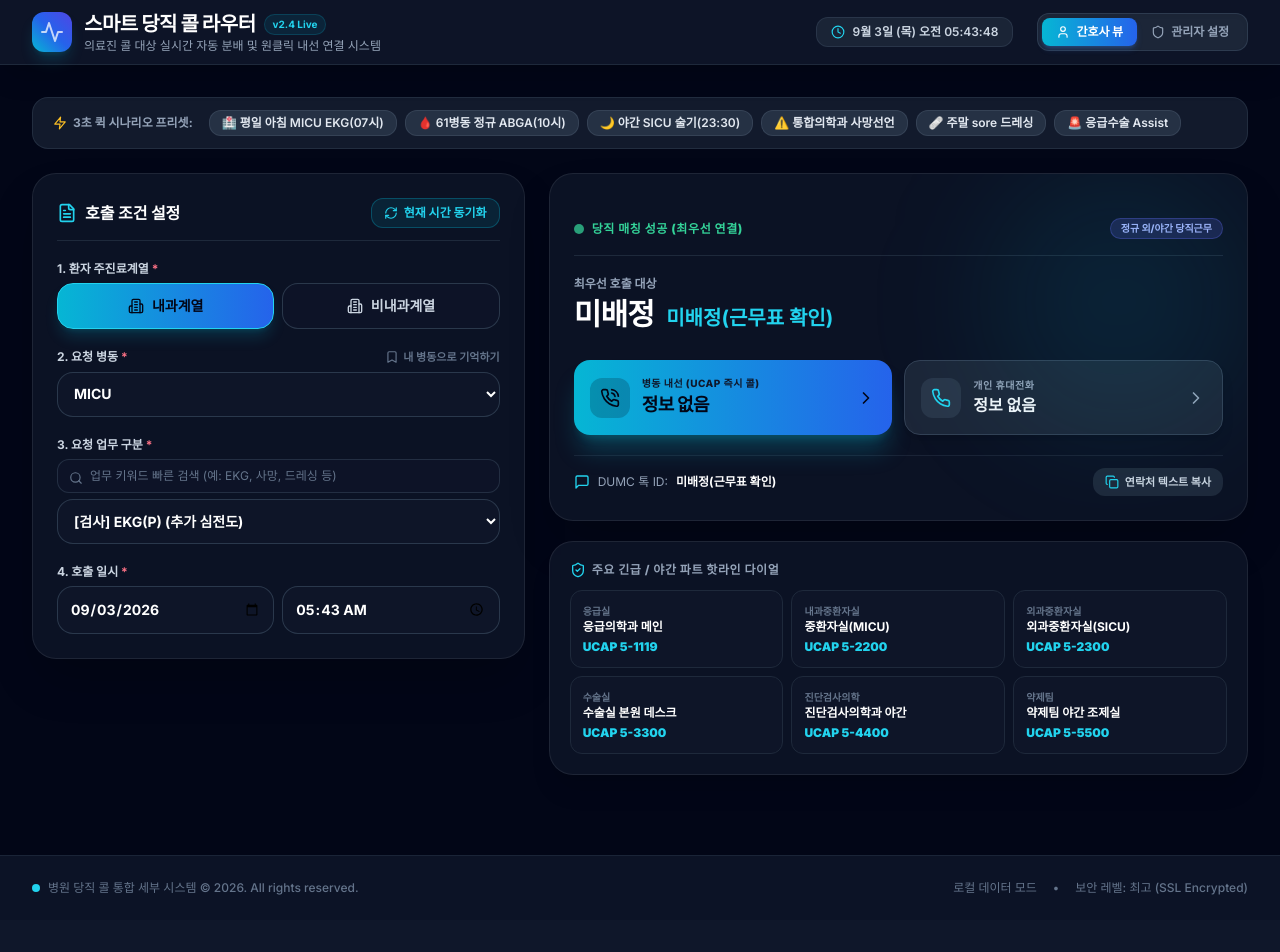
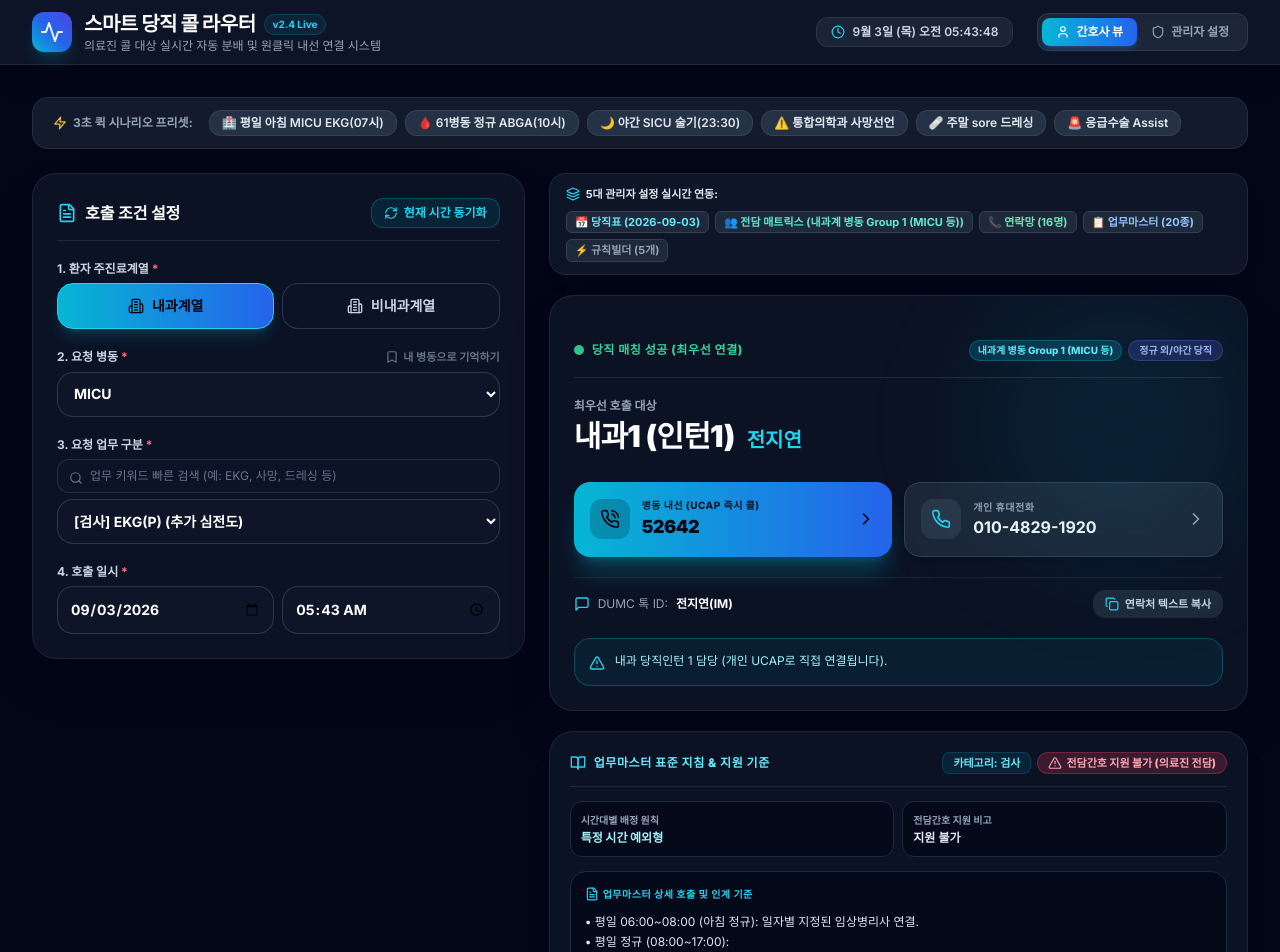
Before and after one commit to choimtwo-collab/hospital-call-system, a React (Vite) app: page / in a window 1280 px wide. Shown: the top 952 px of the page. Before the commit the page ends 920 px from the top, so only its background shows below. Built offline with nearby package versions, Linux system fonts and the light colour scheme.

Commit message:
feat: 간호사뷰 5대 관리자 설정(당직표, 전담매트릭스, 연락망, 업무마스터, 규칙빌더) 100% 연동 및 지침 카드 구현

```diff
--- a/src/App.tsx
+++ b/src/App.tsx
@@ -261,6 +261,7 @@ export default function App() {
             pathologistSchedules={pathologistSchedules}
             dutyPhones={dutyPhones}
             cnGroupSchedules={cnGroupSchedules}
+            interns={interns}
             sheetsConfig={sheetsConfig}
             onSyncSheets={() => handleSyncSheets()}
             isSyncingSheets={isSyncingSheets}
--- a/src/components/UserView.tsx
+++ b/src/components/UserView.tsx
@@ -3,14 +3,15 @@ import {
   Calendar, Clock, Phone, PhoneCall, ShieldAlert, CheckCircle2,
   Building2, FileText, Zap, ChevronRight, AlertTriangle, ExternalLink,
   RefreshCw, Bookmark, BookmarkCheck, Search, Copy, Check, MessageSquare,
-  Sparkles, ShieldCheck
+  Sparkles, ShieldCheck, Layers, ListChecks, UserCheck, Stethoscope, BookOpen
 } from 'lucide-react';
 import {
   DEPARTMENTS, DepartmentType, WARD_OPTIONS, emergencyContacts
 } from '../data/initialData';
 import {
   ContactMap, DateScheduleMap, TimeSlot, CNPost, WeeklyCNScheduleMap,
-  SearchResult, TaskItem, CustomRule, PathologistSchedule, DutyPhoneItem, CNGroupSchedule
+  SearchResult, TaskItem, CustomRule, PathologistSchedule, DutyPhoneItem, CNGroupSchedule,
+  InternDoctor
 } from '../types';
 import { GoogleSheetsConfig } from '../utils/googleSheetsSync';
 import { evaluateDutyRules, getLocalISOString } from '../utils/dutyRules';
@@ -27,6 +28,7 @@ interface UserViewProps {
   pathologistSchedules: PathologistSchedule[];
   dutyPhones?: DutyPhoneItem[];
   cnGroupSchedules?: CNGroupSchedule[];
+  interns?: InternDoctor[];
   sheetsConfig: GoogleSheetsConfig;
   onSyncSheets: () => void;
   isSyncingSheets: boolean;
@@ -45,6 +47,7 @@ export const UserView: React.FC<UserViewProps> = ({
   pathologistSchedules,
   dutyPhones = [],
   cnGroupSchedules = [],
+  interns = [],
   sheetsConfig,
   onSyncSheets,
   isSyncingSheets
@@ -106,10 +109,12 @@ export const UserView: React.FC<UserViewProps> = ({
       customRules,
       pathologistSchedules,
       dutyPhones,
-      cnGroupSchedules
+      cnGroupSchedules,
+      interns,
+      tasks
     );
     setSearchResult(result);
-  }, [selectedDept, selectedWard, selectedTask, selectedDate, selectedTime, schedules, contacts, cnPosts, timeSlots, weeklyCNSchedule, customRules, pathologistSchedules, dutyPhones, cnGroupSchedules]);
+  }, [selectedDept, selectedWard, selectedTask, selectedDate, selectedTime, schedules, contacts, cnPosts, timeSlots, weeklyCNSchedule, customRules, pathologistSchedules, dutyPhones, cnGroupSchedules, interns, tasks]);
 
   const setToCurrentTime = () => {
     const iso = getLocalISOString();
@@ -380,6 +385,35 @@ export const UserView: React.FC<UserViewProps> = ({
         <div className="lg:col-span-7 space-y-5">
           {searchResult && (
             <>
+              {/* 5대 관리자 설정 연동 상태 인디케이터 바 */}
+              <div className="bg-slate-900/90 border border-slate-800 rounded-2xl p-3 px-4 shadow-lg flex flex-wrap items-center justify-between gap-2 text-[11px]">
+                <div className="flex items-center gap-1.5 text-slate-400 font-bold">
+                  <Layers className="w-3.5 h-3.5 text-cyan-400" />
+                  <span className="text-slate-200">5대 관리자 설정 실시간 연동:</span>
+                </div>
+                <div className="flex flex-wrap items-center gap-1.5 font-bold">
+                  <span className="px-2 py-0.5 rounded-md bg-slate-800 text-cyan-300 border border-slate-700">
+                    📅 당직표 ({selectedDate})
+                  </span>
+                  <span className="px-2 py-0.5 rounded-md bg-slate-800 text-teal-300 border border-slate-700">
+                    👥 전담 매트릭스 ({searchResult.matchedWardGroup || '병동군'})
+                  </span>
+                  <span className="px-2 py-0.5 rounded-md bg-slate-800 text-emerald-300 border border-slate-700">
+                    📞 연락망 ({interns.length}명)
+                  </span>
+                  <span className="px-2 py-0.5 rounded-md bg-slate-800 text-blue-300 border border-slate-700">
+                    📋 업무마스터 ({tasks.length}종)
+                  </span>
+                  <span className={`px-2 py-0.5 rounded-md border ${
+                    searchResult.matchedRuleName
+                      ? 'bg-amber-500/20 text-amber-300 border-amber-500/40 animate-pulse'
+                      : 'bg-slate-800 text-slate-400 border-slate-700'
+                  }`}>
+                    ⚡ 규칙빌더 ({searchResult.matchedRuleName ? `적용: ${searchResult.matchedRuleName}` : `${customRules.length}개`})
+                  </span>
+                </div>
+              </div>
+
               {/* Primary Call Destination Hero Card */}
               <div className="glass-panel rounded-3xl p-6 border-2 border-cyan-500/60 bg-gradient-to-b from-cyan-950/30 via-slate-900 to-slate-900 shadow-2xl space-y-5 relative overflow-hidden">
 
@@ -395,11 +429,17 @@ export const UserView: React.FC<UserViewProps> = ({
                     </span>
                   </div>
 
-                  <div className="flex items-center gap-1.5">
-                    {searchResult.ruleSource === 'DYNAMIC_RULE' && (
-                      <span className="text-[10px] font-extrabold px-2.5 py-0.5 rounded-full bg-amber-400/20 text-amber-300 border border-amber-400/30 flex items-center gap-1">
-                        <Sparkles className="w-3 h-3" />
-                        커스텀 관리자 규칙 적용됨
+                  <div className="flex flex-wrap items-center gap-1.5">
+                    {searchResult.matchedRuleName && (
+                      <span className="text-[10px] font-extrabold px-2.5 py-0.5 rounded-full bg-amber-400/20 text-amber-300 border border-amber-400/40 flex items-center gap-1">
+                        <Sparkles className="w-3 h-3 text-amber-300" />
+                        규칙 빌더: {searchResult.matchedRuleName}
+                      </span>
+                    )}
+
+                    {searchResult.matchedWardGroup && (
+                      <span className="text-[10px] font-extrabold px-2 py-0.5 rounded-full bg-cyan-500/20 text-cyan-300 border border-cyan-500/30">
+                        {searchResult.matchedWardGroup}
                       </span>
                     )}
 
@@ -408,7 +448,7 @@ export const UserView: React.FC<UserViewProps> = ({
                         ? 'bg-blue-500/20 text-blue-300 border-blue-500/30'
                         : 'bg-indigo-500/20 text-indigo-300 border-indigo-500/30'
                     }`}>
-                      {searchResult.isRegularHours ? '평일 정규근무 시간' : '정규 외/야간 당직근무'}
+                      {searchResult.isRegularHours ? '평일 정규근무' : '정규 외/야간 당직'}
                     </span>
                   </div>
                 </div>
@@ -513,6 +553,67 @@ export const UserView: React.FC<UserViewProps> = ({
                 )}
               </div>
 
+              {/* Task Master Routing Guidelines & Support Status Card */}
+              {searchResult.matchedTaskItem && (
+                <div className="glass-panel rounded-3xl p-5 border border-cyan-500/40 bg-gradient-to-br from-slate-900 via-slate-900 to-cyan-950/20 shadow-xl space-y-3.5">
+                  <div className="flex flex-wrap items-center justify-between gap-2 border-b border-slate-800 pb-3">
+                    <div className="flex items-center gap-2">
+                      <BookOpen className="w-4 h-4 text-cyan-400" />
+                      <h4 className="text-xs font-extrabold uppercase tracking-wider text-cyan-300">
+                        업무마스터 표준 지침 & 지원 기준
+                      </h4>
+                    </div>
+                    <div className="flex flex-wrap items-center gap-1.5">
+                      <span className="text-[11px] font-bold px-2.5 py-0.5 rounded-lg bg-cyan-500/10 text-cyan-300 border border-cyan-500/20">
+                        카테고리: {searchResult.matchedTaskItem.category}
+                      </span>
+                      {searchResult.matchedTaskItem.isNurseSupport === 'Y' || searchResult.matchedTaskItem.isNurseSupport === true ? (
+                        <span className="text-[11px] font-extrabold px-2.5 py-0.5 rounded-full bg-emerald-500/20 text-emerald-300 border border-emerald-500/30 flex items-center gap-1">
+                          <CheckCircle2 className="w-3.5 h-3.5" />
+                          전담간호사 지원 가능
+                        </span>
+                      ) : (
+                        <span className="text-[11px] font-extrabold px-2.5 py-0.5 rounded-full bg-rose-500/20 text-rose-300 border border-rose-500/30 flex items-center gap-1">
+                          <AlertTriangle className="w-3.5 h-3.5" />
+                          전담간호 지원 불가 (의료진 전담)
+                        </span>
+                      )}
+                    </div>
+                  </div>
+
+                  {/* Time Rule & Support Note */}
+                  <div className="grid grid-cols-1 sm:grid-cols-2 gap-2 text-xs">
+                    <div className="p-2.5 rounded-xl bg-slate-950/60 border border-slate-800">
+                      <span className="text-[10px] font-bold text-slate-400 block mb-0.5">시간대별 배정 원칙</span>
+                      <span className="font-extrabold text-cyan-200">
+                        {searchResult.matchedTaskItem.timeRuleType || '정규/당직 표준 규칙 준수'}
+                      </span>
+                    </div>
+                    {searchResult.matchedTaskItem.nurseSupportNote && (
+                      <div className="p-2.5 rounded-xl bg-slate-950/60 border border-slate-800">
+                        <span className="text-[10px] font-bold text-slate-400 block mb-0.5">전담간호 지원 비고</span>
+                        <span className="font-semibold text-slate-200">
+                          {searchResult.matchedTaskItem.nurseSupportNote}
+                        </span>
+                      </div>
+                    )}
+                  </div>
+
+                  {/* Detailed multiline description */}
+                  {searchResult.matchedTaskItem.description && (
+                    <div className="p-3.5 rounded-2xl bg-slate-950/70 border border-slate-800 text-xs text-slate-300 space-y-1.5">
+                      <span className="text-[10px] font-bold text-cyan-400 block uppercase tracking-wider flex items-center gap-1">
+                        <FileText className="w-3.5 h-3.5" />
+                        업무마스터 상세 호출 및 인계 기준
+                      </span>
+                      <div className="whitespace-pre-line leading-relaxed font-normal text-slate-200 pt-1">
+                        {searchResult.matchedTaskItem.description}
+                      </div>
+                    </div>
+                  )}
+                </div>
+              )}
+
               {/* Backup Call Line Card (연락 두절 시 비상 백업) */}
               {searchResult.backupRole && (
                 <div className="glass-panel rounded-3xl p-5 border border-amber-500/40 bg-gradient-to-r from-amber-950/20 to-slate-900 shadow-xl space-y-3">
--- a/src/types.ts
+++ b/src/types.ts
@@ -58,6 +58,9 @@ export interface SearchResult {
   backupContact2?: ContactInfo & { roleName: string };
   notes: string;
   ruleSource?: 'DYNAMIC_RULE' | 'SYSTEM_DEFAULT';
+  matchedRuleName?: string;
+  matchedTaskItem?: TaskItem;
+  matchedWardGroup?: string;
 }
 
 export interface EmergencyContact {
--- a/src/utils/dutyRules.ts
+++ b/src/utils/dutyRules.ts
@@ -3,7 +3,8 @@ import {
 } from '../data/initialData';
 import {
   ContactMap, DateScheduleMap, TimeSlot, CNPost, WeeklyCNScheduleMap,
-  SearchResult, ContactInfo, CustomRule, PathologistSchedule, DutyPhoneItem, CNGroupSchedule
+  SearchResult, ContactInfo, CustomRule, PathologistSchedule, DutyPhoneItem, CNGroupSchedule,
+  InternDoctor, TaskItem
 } from '../types';
 import { checkKoreanHoliday } from './koreanHolidays';
 
@@ -67,7 +68,9 @@ export function evaluateDutyRules(
   customRules: CustomRule[] = [],
   pathologistSchedules: PathologistSchedule[] = [],
   dutyPhones: DutyPhoneItem[] = [],
-  cnGroupSchedules: CNGroupSchedule[] = []
+  cnGroupSchedules: CNGroupSchedule[] = [],
+  interns: InternDoctor[] = [],
+  tasks: TaskItem[] = []
 ): SearchResult {
   const holidayInfo = checkKoreanHoliday(selectedDate);
   const isWeekendOrHoliday = holidayInfo.isHolidayOrWeekend;
@@ -92,8 +95,28 @@ export function evaluateDutyRules(
   let dutyPhone: string | null = null;
   let dutyUcap: string | null = null;
   let ruleSource: 'DYNAMIC_RULE' | 'SYSTEM_DEFAULT' = 'SYSTEM_DEFAULT';
+  let matchedRuleName: string | undefined = undefined;
 
   const isTask = (keyword: string) => selectedTask.toLowerCase().includes(keyword.toLowerCase());
+
+  // 업무 마스터(Task Master) 매칭
+  const matchedTaskItem = tasks.find(t =>
+    t.name === selectedTask ||
+    t.name.replace(/\n/g, ' ') === selectedTask.replace(/\n/g, ' ') ||
+    selectedTask.toLowerCase().includes(t.name.split(' (')[0].toLowerCase())
+  );
+
+  // 병동 그룹군 분류
+  let matchedWardGroup = '';
+  if (selectedDept === '내과') {
+    if (WARD_GROUPS.GROUP_A.includes(selectedWard)) matchedWardGroup = '내과계 병동 Group 1 (MICU 등)';
+    else if (WARD_GROUPS.GROUP_B.includes(selectedWard)) matchedWardGroup = '내과계 병동 Group 2';
+    else matchedWardGroup = '내과계 기타 병동';
+  } else {
+    if (WARD_GROUPS.GROUP_C.includes(selectedWard)) matchedWardGroup = '비내과계 병동 Group C (SICU/외과계)';
+    else if (WARD_GROUPS.GROUP_D.includes(selectedWard)) matchedWardGroup = '비내과계 병동 Group D';
+    else matchedWardGroup = '비내과계 기타 병동';
+  }
 
   // =========================================================================
   // 우선순위 0: 관리자 동적 규칙 (Custom Rules from Rule Builder) 평가
@@ -134,10 +157,13 @@ export function evaluateDutyRules(
       if (!matchTask) continue;
     }
 
-    // 조건 모두 충족: 동적 규칙 적용
+    // 조건 모두 충족: 동적 규칙 적용 (관리자가 지정한 연락처/내선 반영)
     assignedRole = rule.action.assignedRole;
     backupRole = rule.action.backupRole || '';
     notes = rule.action.notes || '';
+    if (rule.action.dutyPhone) dutyPhone = rule.action.dutyPhone;
+    if (rule.action.dutyUcap) dutyUcap = rule.action.dutyUcap;
+    matchedRuleName = rule.name;
     ruleSource = 'DYNAMIC_RULE';
     break;
   }
@@ -166,13 +192,12 @@ export function evaluateDutyRules(
       assignedRole = '공통 전담간호사 & 당직의료진 (동시 호출)';
       notes = '병동 내 응급상황: 공통 전담간호사와 당직 의료진이 동시에 자동 호출됩니다.';
     }
-    else if (isTask('EKG')) {
+    else if (isTask('EKG') && (matchedPathologist || (!isWeekendOrHoliday && timeDecimal >= 6 && timeDecimal < 8))) {
+      assignedRole = ROLES.PATHOLOGIST;
       if (matchedPathologist) {
-        assignedRole = ROLES.PATHOLOGIST;
         const dayLabel = matchedPathologist.dayType === 'WEEKDAY' ? '평일' : (matchedPathologist.dayType === 'WEEKEND_HOLIDAY' ? '주말/공휴일' : '매일');
         notes = `${matchedPathologist.name} 임상병리사 순환일정 매칭 (${dayLabel} ${matchedPathologist.startTime || '06:00'}~${matchedPathologist.endTime || '08:00'})`;
-      } else if (!isWeekendOrHoliday && timeDecimal >= 6 && timeDecimal < 8) {
-        assignedRole = ROLES.PATHOLOGIST;
+      } else {
         notes = '평일 06:00~08:00 정규 EKG(P)는 임상병리사 담당입니다.';
       }
     }
@@ -216,16 +241,16 @@ export function evaluateDutyRules(
           notes = 'Primary Call은 전담간호사가 우선 접수합니다.';
         } else if (isTask('ABGA') || isTask('Blood culture') || isTask('Line 채혈')) {
           if (selectedWard === 'MICU') {
-            assignedRole = ROLES.INTERN;
-            notes = '평일 정규시간 MICU ABGA/Line 채혈은 해당과 인턴 담당입니다.';
+            assignedRole = ROLES.IM_1;
+            notes = '평일 정규시간 MICU ABGA/Line 채혈은 내과 인턴(내과1) 담당입니다.';
           } else {
             assignedRole = ROLES.COMMON_NURSE;
             notes = '평일 정규시간 일반병동 ABGA/Line 채혈은 공통 전담간호사 연결입니다.';
           }
         } else {
-          // EKG(P), 수혈동의서, T-tube 교체 등 -> 해당과 인턴
-          assignedRole = ROLES.INTERN;
-          notes = '평일 정규시간 필수 술기는 해당 진료과 인턴 담당입니다.';
+          // EKG(P), 수혈동의서, T-tube 교체 등 -> 내과1 인턴
+          assignedRole = ROLES.IM_1;
+          notes = '평일 정규시간 필수 술기/심전도는 내과 인턴(내과1) 담당입니다.';
         }
       } else {
         // 정규시간 외 (평일 17:00~08:00, 주말/휴일 종일)
@@ -391,7 +416,8 @@ export function evaluateDutyRules(
 
   // 공통 전담간호사 매칭 세부 로직
   // 공통 전담간호사 매칭 세부 로직
-  if (assignedRole === ROLES.COMMON_NURSE) {
+  // 공통 전담간호사 및 당직 전담간호사 매칭 세부 로직 (공통전담간호 근무 매트릭스 연동)
+  if (assignedRole === ROLES.COMMON_NURSE || assignedRole === ROLES.DUTY_NURSE) {
     let targetTimeSlot: TimeSlot | null = null;
     const shiftDate = new Date(selectedDate);
 
@@ -411,6 +437,10 @@ export function evaluateDutyRules(
       }
     }
 
+    if (!targetTimeSlot && assignedRole === ROLES.DUTY_NURSE) {
+      targetTimeSlot = timeSlots.find(ts => ts.id === 'ts_night') || timeSlots[2] || null;
+    }
+
     const shiftDayOfWeek = shiftDate.getDay();
 
     // 1순위: 이미지 1 공식 통합 주간 근무표 (cnGroupSchedules)
@@ -428,8 +458,8 @@ export function evaluateDutyRules(
         const resolvedUcap = shiftCell.ucap || contact.ucap;
         const resolvedPhone = shiftCell.phone || contact.phone;
 
-        assignedRole = shiftCell.role || `${matchedGroup.title}`;
-        assignedPerson = `${shiftCell.role || '공통전담'} (${targetTimeSlot.name})`;
+        assignedRole = shiftCell.role || (assignedRole === ROLES.DUTY_NURSE ? '당직 전담간호사' : `${matchedGroup.title}`);
+        assignedPerson = `${shiftCell.role || '전담간호사'} (${targetTimeSlot.name})`;
         dutyUcap = resolvedUcap || null;
         dutyPhone = resolvedPhone || null;
         contactInfo = {
@@ -437,7 +467,7 @@ export function evaluateDutyRules(
           ucap: resolvedUcap || '정보 없음',
           dumcTalk: shiftCell.role || '공통전담간호사'
         };
-        notes = `${matchedGroup.title} (${selectedWard}) - ${targetTimeSlot.name} 배정`;
+        notes = `${matchedGroup.title} (${selectedWard}) - ${targetTimeSlot.name} 근무 매트릭스 자동 배정`;
       }
     }
 
@@ -459,7 +489,7 @@ export function evaluateDutyRules(
           dumcTalk: targetCN.dumcTalk || targetCN.name
         };
       } else {
-        assignedRole = '공통전담간호사 (배정정보 없음)';
+        assignedRole = assignedRole === ROLES.DUTY_NURSE ? '당직 전담간호사' : '공통전담간호사 (배정정보 없음)';
         assignedPerson = '당직표 확인 요망';
         notes = notes || '해당 시간대나 병동에 관리자가 배정한 공통전담간호사 정보가 없습니다.';
       }
@@ -496,6 +526,9 @@ export function evaluateDutyRules(
   }
   // 일반 인턴 및 당직의 매칭
   else if (assignedRole) {
+    if (assignedRole === ROLES.INTERN) {
+      assignedRole = selectedDept === '내과' ? ROLES.IM_1 : (WARD_GROUPS.GROUP_C.includes(selectedWard) ? ROLES.NON_IM_2 : ROLES.NON_IM_3);
+    }
     const todaysSchedule = schedules[selectedDate];
     if (todaysSchedule) {
       const doctor = getScheduleDoctor(todaysSchedule, assignedRole);
@@ -503,36 +536,63 @@ export function evaluateDutyRules(
         assignedPerson = doctor;
       }
     }
-    if ([ROLES.DUTY_NURSE, ROLES.INTERN].includes(assignedRole)) {
+    if (assignedRole === ROLES.DUTY_NURSE) {
       assignedPerson = assignedRole;
     }
+    if (assignedPerson === '미배정(근무표 확인)') {
+      // 선택 날짜에 당직표 입력이 없는 경우, 등록된 첫 번째 당직표 일정이나 interns 연락망의 전공의로 자동 매칭
+      const allScheds = Object.values(schedules);
+      for (const s of allScheds) {
+        const doc = getScheduleDoctor(s, assignedRole);
+        if (doc) {
+          assignedPerson = doc;
+          break;
+        }
+      }
+      if (assignedPerson === '미배정(근무표 확인)' && interns.length > 0) {
+        const deptIntern = interns.find(i => i.category === selectedDept || i.dept?.includes(selectedDept === '내과' ? 'IM' : 'GS'));
+        if (deptIntern) assignedPerson = deptIntern.name;
+      }
+    }
 
-    // Look up custom duty phone configured by admin (e.g. '비내과 1', '비내과 2', '비내과 3', '내과 1', etc.)
+    // 관리자 공용 당직폰 설정 조회
     const cleanAssigned = (assignedRole || '').replace(/\s+/g, '');
     const matchedDutyPhone = cleanAssigned ? dutyPhones.find(dp => {
       const cleanDp = dp.roleName.replace(/\s+/g, '');
       return cleanDp === cleanAssigned || cleanAssigned.includes(cleanDp) || cleanDp.includes(cleanAssigned);
     }) : undefined;
 
-    // 내과계 인턴: 개인 UCAP 및 개인폰 우선 매칭 (단, 공용 당직폰이 등록된 경우 당직폰 우선)
+    // 1순위: 관리자 의료진 연락망(interns)에서 전공의 성명 매칭하여 개인 UCAP 및 개인폰 실시간 조회
+    const matchedIntern = interns.find(it => it.name && assignedPerson && it.name.trim() === assignedPerson.trim());
+    if (matchedIntern) {
+      contactInfo = {
+        phone: matchedIntern.phone || '미등록',
+        ucap: matchedIntern.ucap || '미등록',
+        dumcTalk: `${matchedIntern.name}(${matchedIntern.dept || '전공의'})`
+      };
+    } else if (contacts[assignedPerson]) {
+      contactInfo = contacts[assignedPerson];
+    }
+
+    // 내과계 인턴: 개인 UCAP 및 개인폰 우선 (공용 당직폰이 지정된 경우 당직폰 우선)
     if (assignedRole === ROLES.IM_1 || assignedRole === ROLES.IM_2 || assignedRole?.includes('내과')) {
-      contactInfo = contacts[assignedPerson] || { phone: '미등록', ucap: '미등록' };
-      dutyUcap = (matchedDutyPhone && matchedDutyPhone.ucap) || contactInfo.ucap;
-      dutyPhone = (matchedDutyPhone && matchedDutyPhone.phone) || contactInfo.phone;
+      dutyUcap = dutyUcap || (matchedDutyPhone && matchedDutyPhone.ucap) || contactInfo.ucap;
+      dutyPhone = dutyPhone || (matchedDutyPhone && matchedDutyPhone.phone) || contactInfo.phone;
     }
     // 비내과계 인턴: 공용 당직폰 번호 우선 연결
     else if (matchedDutyPhone && (matchedDutyPhone.phone || matchedDutyPhone.ucap)) {
-      dutyPhone = matchedDutyPhone.phone || DUTY_PHONES[assignedRole] || '010-7628-5803';
-      dutyUcap = matchedDutyPhone.ucap || DUTY_UCAPS[assignedRole] || '5-4080';
-      contactInfo = contacts[assignedPerson] || { phone: dutyPhone, ucap: dutyUcap };
+      dutyPhone = dutyPhone || matchedDutyPhone.phone || DUTY_PHONES[assignedRole] || '010-7628-5803';
+      dutyUcap = dutyUcap || matchedDutyPhone.ucap || DUTY_UCAPS[assignedRole] || '5-4080';
+      contactInfo = { phone: dutyPhone, ucap: dutyUcap, dumcTalk: contactInfo.dumcTalk || assignedPerson };
     }
     else if (DUTY_PHONES[assignedRole]) {
-      dutyPhone = DUTY_PHONES[assignedRole];
-      dutyUcap = DUTY_UCAPS[assignedRole];
-      contactInfo = contacts[assignedPerson] || { phone: dutyPhone, ucap: dutyUcap };
+      dutyPhone = dutyPhone || DUTY_PHONES[assignedRole];
+      dutyUcap = dutyUcap || DUTY_UCAPS[assignedRole];
+      contactInfo = { phone: dutyPhone, ucap: dutyUcap, dumcTalk: contactInfo.dumcTalk || assignedPerson };
     }
     else {
-      contactInfo = contacts[assignedPerson] || contactInfo;
+      dutyPhone = dutyPhone || contactInfo.phone;
+      dutyUcap = dutyUcap || contactInfo.ucap;
     }
   }
 
@@ -571,7 +631,10 @@ export function evaluateDutyRules(
     backupContact1,
     backupContact2,
     notes,
-    ruleSource
+    ruleSource,
+    matchedRuleName,
+    matchedTaskItem,
+    matchedWardGroup
   };
 }
 
```
